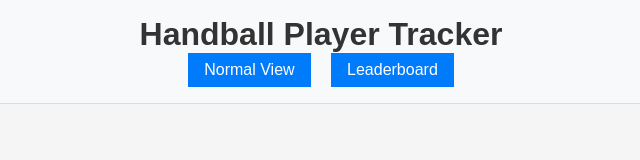
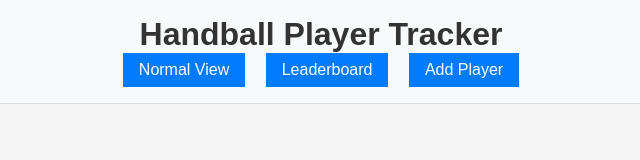
Before and after one commit to Milnerrafe/-handball-player-pages, a plain HTML site: page index.html in a window 1280 px wide. Shown: the whole page, without its empty margins (319-959 px from the left). Drawn offline with Linux system fonts and the light colour scheme; no server answers.

Commit message:
Update index.html

```diff
--- a/index.html
+++ b/index.html
@@ -11,6 +11,7 @@
             <h1>Handball Player Tracker</h1>
             <button onclick="showMode('normal')">Normal View</button>
             <button onclick="showMode('leaderboard')">Leaderboard</button>
+            <button onclick="openAddPlayerModal()">Add Player</button>
         </header>
 
         <main>
```
